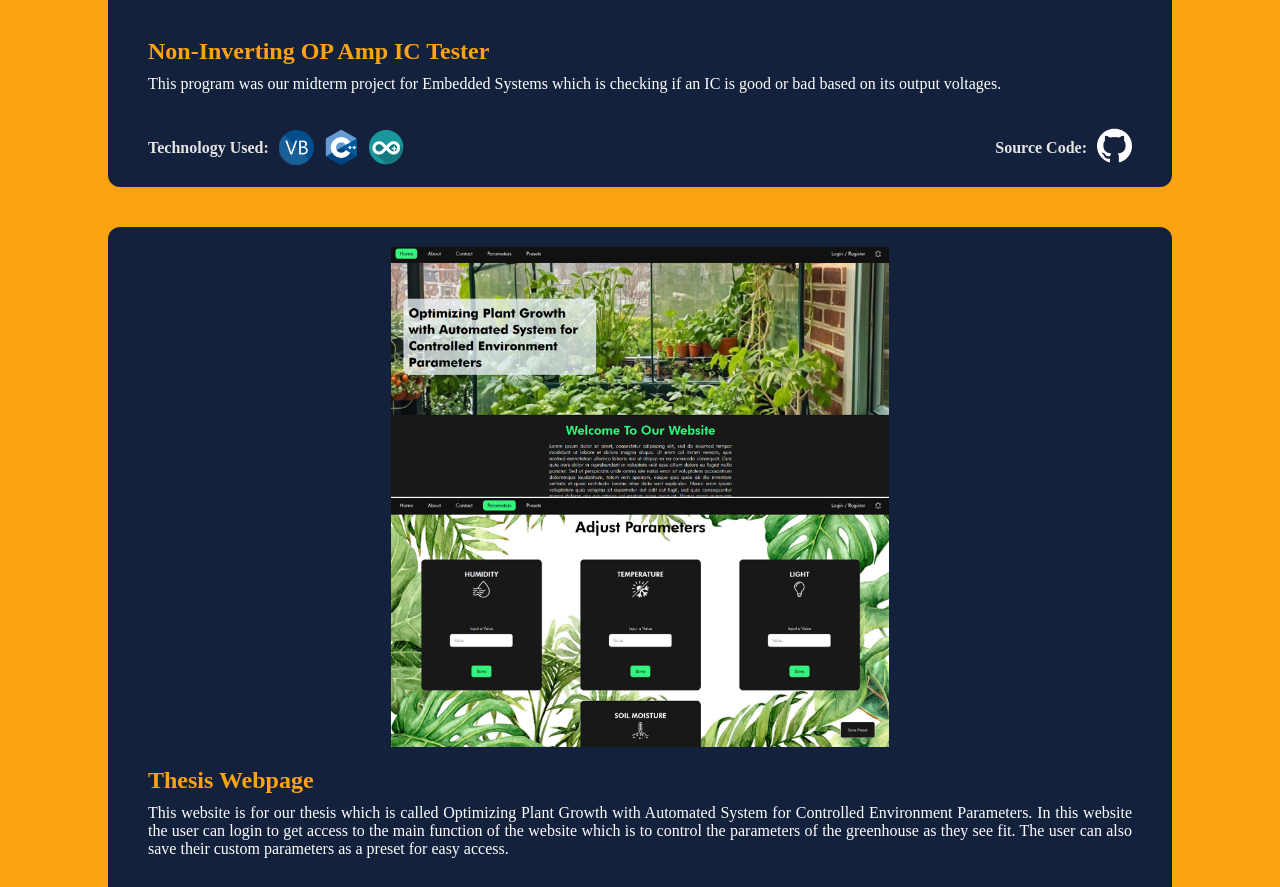
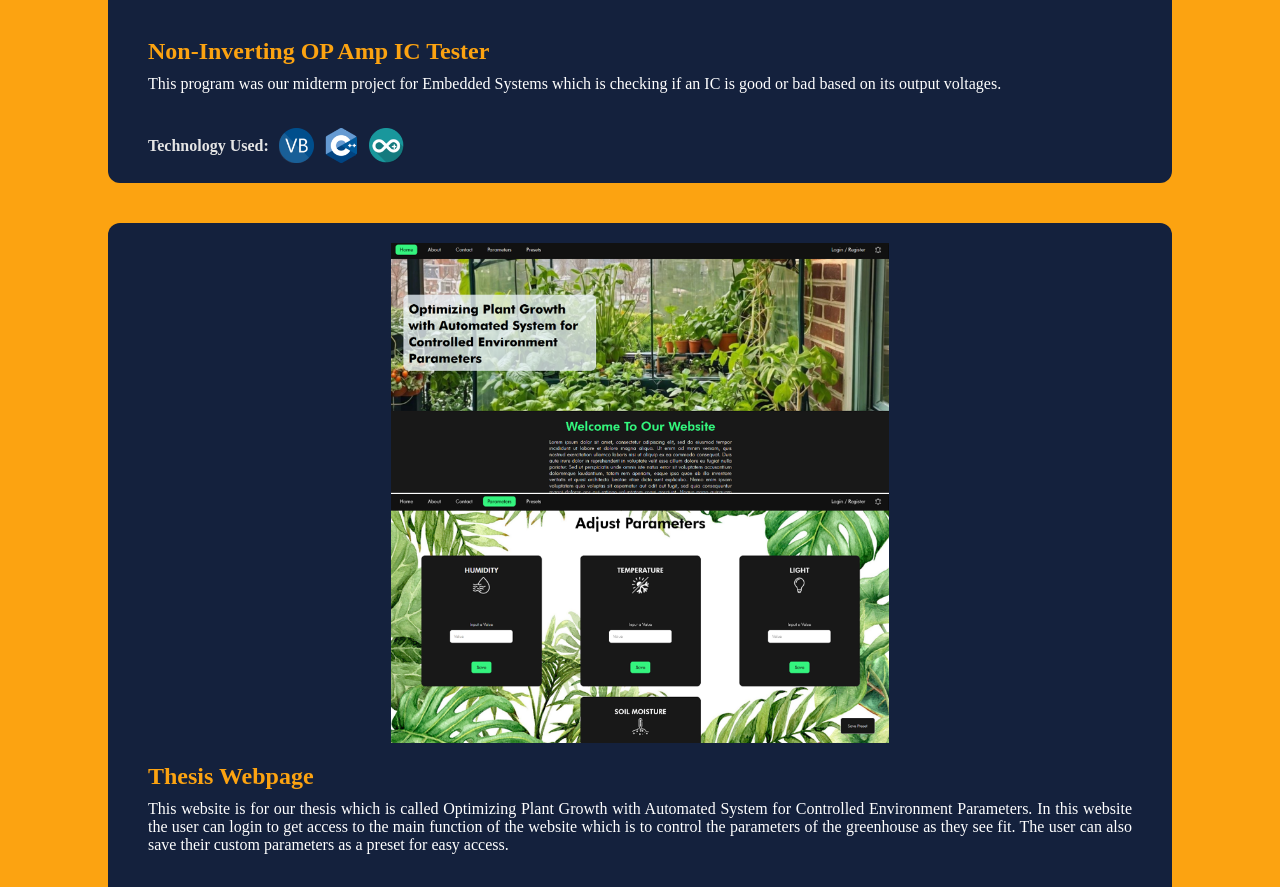
Before and after one commit to seannn9/Sean-Ulric-Portfolio, a React (Vite) app in the folder frontend/: page /projects in a window 1280 px wide. Shown: the part 2163-3050 px from the top of the page. Built offline with nearby package versions, Linux system fonts and the light colour scheme; the HTML template or start-up script is replaced by a standard one.

Commit message:
source code section now doesn't show if there are no passed prop to it

```diff
--- a/frontend/src/components/ProjectsCard.jsx
+++ b/frontend/src/components/ProjectsCard.jsx
@@ -21,12 +21,14 @@ export default function ProjectsCard(props) {
                                 <img key={index} src={techImg} />
                             ))}
                         </div>
+                        {props.sourceCode && props.sourceCode.length > 0 && (
                             <div className={projectCss.sourceCode}>
                                 <h4>Source Code: </h4>
                                 <a href={props.sourceCode} target="_blank">
                                     <img src={githubImg} alt="source code" />
                                 </a>
                             </div>
+                        )}
                     </div>
                 )}
             </div>
```
Lines whose indentation alone changed are shown as unchanged.
